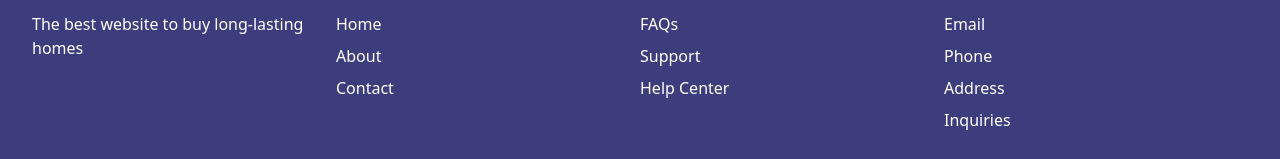
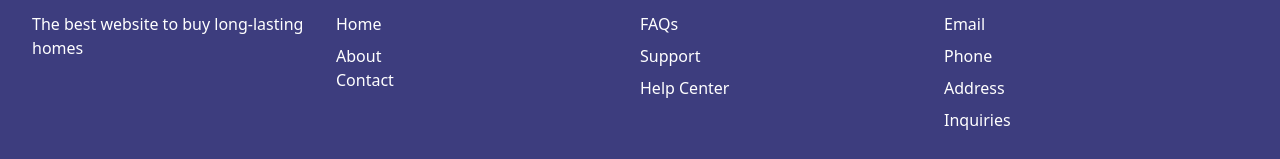
Before and after one commit to MPChege/Favor_Real_Estate, a React (Create React App) app in the folder favor_real_estate/: page /contact in a window 1280 px wide. Shown: the part 625-784 px from the top of the page. Built offline with nearby package versions, Linux system fonts and the light colour scheme; no server answers.

Commit message:
Fixing the fotters link

```diff
--- a/favor_real_estate/src/components/Footer.js
+++ b/favor_real_estate/src/components/Footer.js
@@ -1,3 +1,5 @@
+import { Link } from "react-router-dom";
+
 const Footer = () => {
     return (
     <div style={{ background: 'rgb(61, 61, 126)' }}>
@@ -10,15 +12,17 @@
             <div className="my-4">
               <h3 className="uppercase font-semibold mb-2">Links</h3>
               <div className="space-y-2">
+                <Link to="/" className="hover:text-gray-100">
+                <a href="Hero.js">Home</a>
+                </Link>
                 <p>
-                  <a href="#">Home</a>
                 </p>
                 <p>
                   <a href="">About</a>
                 </p>
-                <p>
-                  <a href="">Contact</a>
-                </p>
+                <Link to="/contact" className="hover:text-gray-100">
+                  <a href="Hero.js">Contact</a>
+                </Link>
               </div>
             </div>
             <div className="my-4">
```
